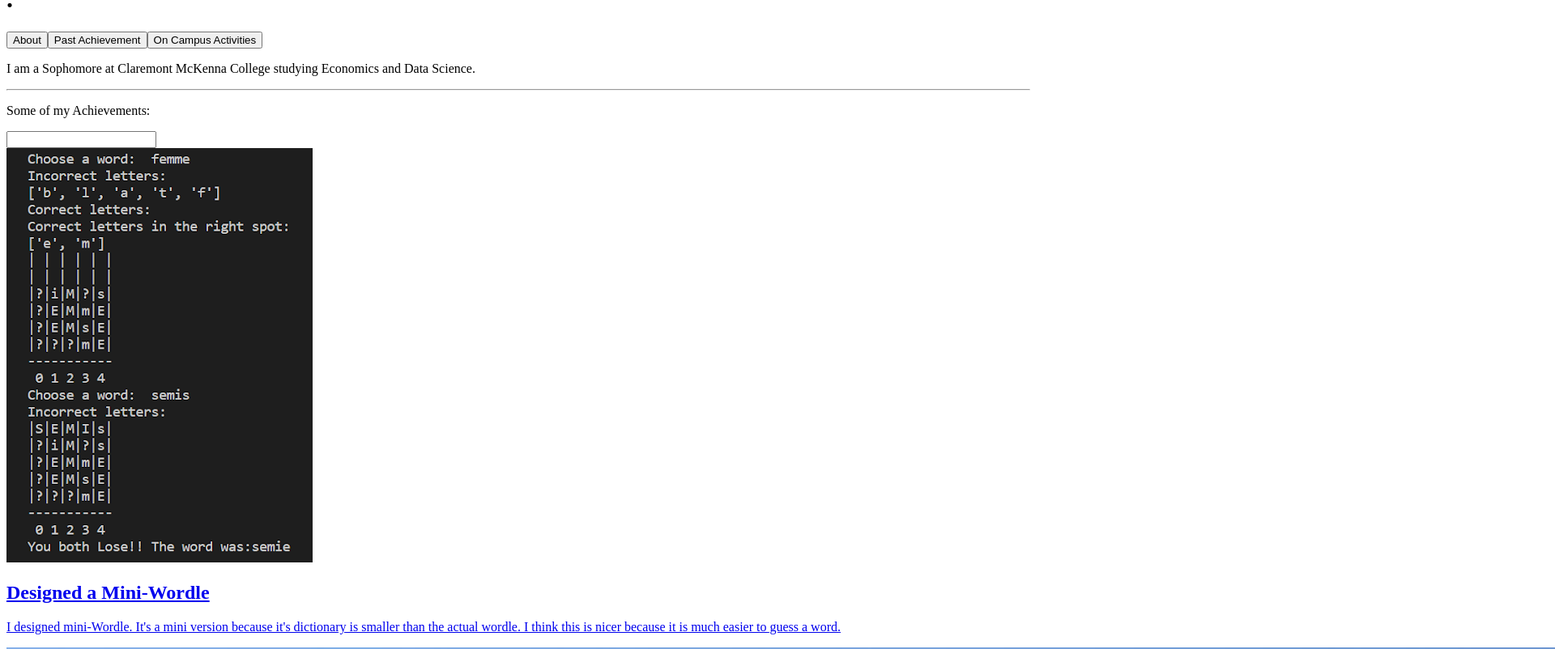
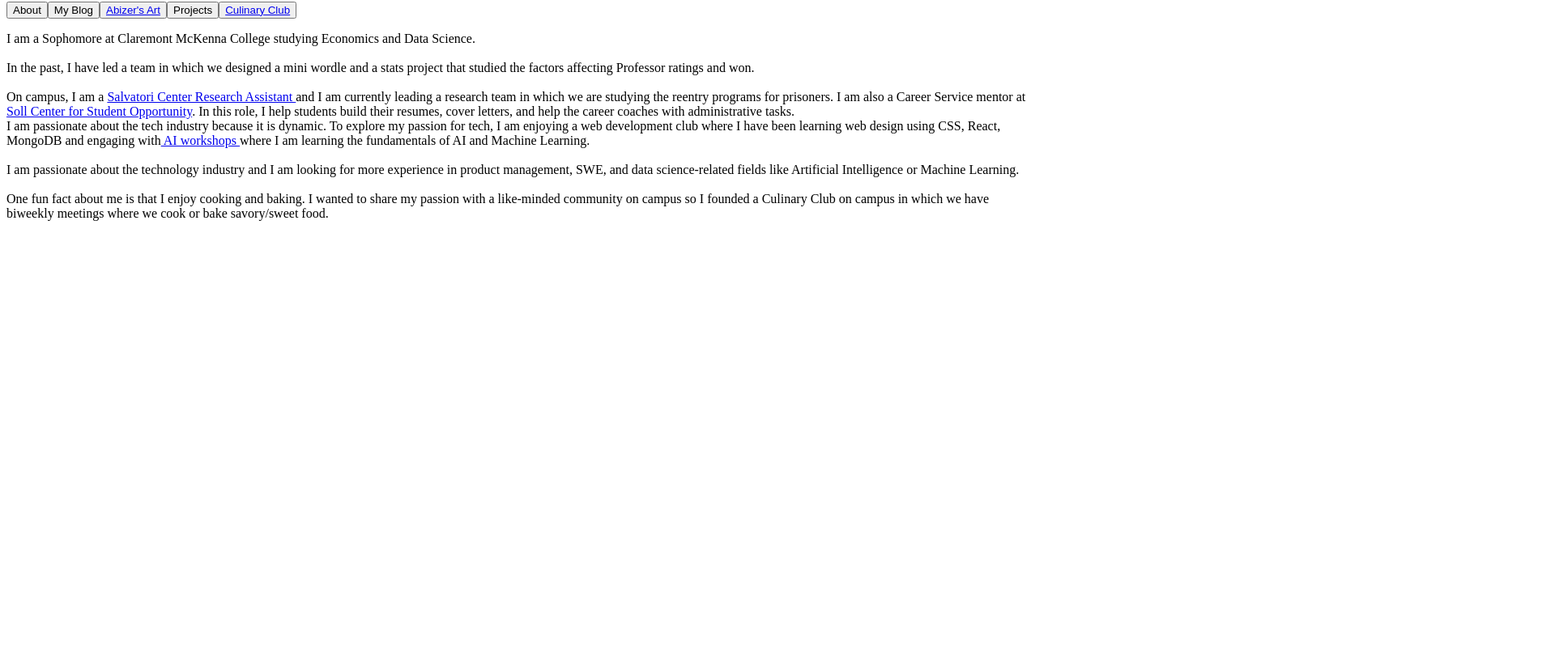
Before and after one commit to abizermamnoon/Abizer-Personal-Website, a Next.js app: page / in a window 1280 px wide. Shown: the part 298-1100 px from the top of the page at 81% size, 1920 px wide, since content can reach past the window. After the commit the page ends 800 px from the top, so only its background shows below. Built offline with nearby package versions, Linux system fonts and the light colour scheme; a web font is replaced by a local one.

Commit message:
made some changes

```diff
--- a/components/Project.tsx
+++ b/components/Project.tsx
@@ -1,14 +1,9 @@
-export default function Project(props:{
-    title: string,
-    description: string,
-    link:string,
-    image: string,
-}){
+export default function Project(props){
     return(
         <p>
             <a href = {props.link}  className = "project-wrapper">
                     <div className ='project-box'>
-                        <img src = {props.image} id = "flan-event" />
+                        <img src = {props.image} id = "flan-event" alt = {props.alt} />
                         <h2> {props.title}</h2>
                         <p>{props.description}  </p>
 
--- /dev/null
+++ b/data/blog.tsx
@@ -0,0 +1,18 @@
+const blog = [
+    {
+        title: "Salvatori Team",
+        description: "This is my Salvatori team. We are a small, tight-knit community who are passionate about the nitty-gritty components of the US Constitution such as religion in high schools, the Supreme Court decison on abortion and freedom to be an individual in scoiety",
+        link: "https://www.salvatoricenter.org/category/past-event/",
+        image: "salvatori-team.jpg",
+        alt: "Salvatori Team"
+    },
+    {
+        title: "Explore Prisoner Reentry Programs on Your Own",
+        description: "Over the past couple of weeks, I have been scrolling through literature about prisoner reentry programs. I would recommend the following literature if you are curious about exploring reentry programs for prisoners: 1) Jonson, Cheryl Lero, and Francis T. Cullen Prisoner reentry programs. Crime and justice 44, no. 1 (2015): 517-575. 2) Mears, Daniel P., and Joshua C. Cochran. Prisoner reentry in the era of mass incarceration. Sage Publications, 2014, 3) Petersilia, Joan. What works in prisoner reentry-reviewing and questioning the evidence. Fed. Probation 68 (2004), 4)Bahr, S. J., Harris, L., Fisher, J. K., & Harker Armstrong, A. (2010). Successful reentry: What differentiates successful and unsuccessful parolees?. International journal of offender therapy and comparative criminology, 54(5), 667-692, 5) Lockwood, Susan, John M. Nally, Taiping Ho, and Katie Knutson. The effect of correctional education on postrelease employment and recidivism: A 5-year follow-up study in the state of Indiana. Crime & delinquency 58, no. 3 (2012)",
+        link: "",
+        image: "prison-inout.jpg",
+        alt: "Stephen Buerger 2015"
+    }
+];
+
+export default blog;
--- a/data/projects.tsx
+++ b/data/projects.tsx
@@ -1,15 +1,12 @@
 const projects = [
         {
-            title: "Salvatori Team",
-            description: "This is my Salvatori team. We are a small, tight-knit community who are passionate about the nitty-gritty components of the US Constitution such as religion in high schools, the Supreme Court decison on abortion and freedom to be an individual in scoiety",
-            link: "https://www.salvatoricenter.org/category/past-event/",
-            image: "salvatori-team.jpg",
-        },
-        {
-            title: "Making Flan",
-            description: "One of the highlights of our Culinary Club events was baking flan, and it was absolutely delicious! 😋",
-            link: "https://www.instagram.com/p/CbpIEqELjR_/",
-            image: "flan-event.png",
+            title:"Designed a Mini-Wordle",
+            description: "I designed mini-Wordle. This wordle gives you the option to play by yourself, aginst an AI or watch an AI compete with another AI",
+            image: "wordle.png",
+            link: "https://github.com/abizermamnoon/Mini-Wordle-with-AI.git",
+            alt: "mini-wordle image"
         }
     ];
-export default projects;
+
+
+export default projects
--- a/pages/index.tsx
+++ b/pages/index.tsx
@@ -2,6 +2,7 @@ import Head from "next/head";
 
 import Project from "../components/Project";
 import projects from "../data/projects";
+import blog from "../data/blog";
 import ReactTypingEffect from "react-typing-effect";
 import { useState } from "react";
 export default function Index() {
@@ -10,12 +11,7 @@ export default function Index() {
     const [search, setSearch] = useState("");
     const filteredProjects = projects.filter( d => d.title.toLowerCase().includes(search.toLowerCase));
     const myName = "Abizer"
-    const wordle = {
-        title:"Designed a Mini-Wordle",
-        description: "I designed mini-Wordle. It's a mini version because it's dictionary is smaller than the actual wordle. I think this is nicer because it is much easier to guess a word.",
-        image: "wordle.png",
-        link: "https://github.com/abizermamnoon/Mini-Wordle-with-AI.git",
-    }
+
 
 
 
@@ -32,42 +28,46 @@ export default function Index() {
             <div id = "container">
                 <div id = "top-section">
                 <img src = "abizer-pic.png" id = "abizer-pic" />
-                <h1>Hi, nice to meet you! <br/> I'm <ReactTypingEffect text = {["Abizer"]}/>. </h1>
+                <h1>Hi, nice to meet you! <br/> I'm <ReactTypingEffect text = {["Abizer"]}/> </h1>
 
                 </div>
                 <button className= {(tab ==="about") ? "tab selected": "tab"} onClick = {() => setTab("about")}>About</button>
-                <button className= {(tab ==="past achievements") ? "tab selected": "tab"} onClick = {() => setTab("past achievements")}>Past Achievement</button>
-                <button className= {(tab ==="On Campus Activities") ? "tab selected": "tab"} onClick = {() => setTab("On Campus Activities")}>On Campus Activities</button>
+                <button className= {(tab ==="blog") ? "tab selected": "tab"} onClick = {() => setTab("blog")}>My Blog</button>
+                <button className= {(tab ==="abizer art") ? "tab selected": "tab"} onClick = {() => setTab("abizer art")}><a href = "https://www.instagram.com/ab_just_for_fun/"> Abizer's Art  </a> </button>
+                <button className= {(tab ==="projects") ? "tab selected": "tab"} onClick = {() => setTab("projects")}>Projects  </button>
+                <button className= {(tab ==="culinary club") ? "tab selected": "tab"} onClick = {() => setTab("culinary club")}><a href = "https://www.instagram.com/claremontculinaryclub/">Culinary Club  </a> </button>
+
                 {(tab === "about")?(
                     <p>
-                    I am a Sophomore at Claremont McKenna College studying Economics and Data Science.
+                    I am a Sophomore at Claremont McKenna College studying Economics and Data Science. <br/>
+                    <br/>
+                    In the past, I have led a team in which we designed a mini wordle and a stats project that studied the factors affecting Professor ratings and won. <br/><br/>
+
+                    On campus, I am a <a href = "https://www.salvatoricenter.org/">Salvatori Center Research Assistant </a> and I am currently leading a research team in which we are studying the reentry programs for prisoners. I am also a Career Service mentor at <a href = "https://www.cmc.edu/career-services">Soll Center for Student Opportunity</a>. In this role, I help students build their resumes, cover letters, and help the career coaches with administrative tasks.<br/>
+                    I am passionate about the tech industry because it is dynamic. To explore my passion for tech, I am enjoying a web development club where I have been learning web design using CSS, React, MongoDB and engaging with<a href = "https://www.p-ai.org/Project"> AI workshops </a>where I am learning the fundamentals of AI and Machine Learning.
+                    <br/><br/>
+                    I am passionate about the technology industry and I am looking for more experience in product management, SWE, and data science-related fields like Artificial Intelligence or Machine Learning. <br/><br/>
+                    One fun fact about me is that I enjoy cooking and baking. I wanted to share my passion with a like-minded community on campus so I founded a Culinary Club on campus in which we have biweekly meetings where we cook or bake savory/sweet food.
                     </p>
-                ):(tab === "past achievements") ? (
+                ):(tab === "blog") ? (
                     <p>
-                        In the past, I have led a team in which we designed a mini wordle and a stats project that studied the factors affecting Professor ratings and won. <br/>
+                        {blog.map(d => (
+                            <Project
+                                title = {d.title}
+                                description = {d.description}
+                                link = {d.link}
+                                image = {d.image}
+                                alt = {d.alt}
+                                />
+                            ))}
                     </p>
-                ) : (
+                ) : (tab === "abizer art") ? (
                     <p>
-                    On campus, I am a <a href = "https://www.salvatoricenter.org/">Salvatori Center Research Assistant </a> and I am currently leading a research team in which we are studying the reentry programs for prisoners. I am also a Career Service mentor at <a href = "https://www.cmc.edu/career-services">Soll Center for Student Opportunity</a>. In this role, I help students build their resumes, cover letters, and help the career coaches with administrative tasks.<br/>
-                    I am passionate about the tech industry because it is dynamic. To explore my passion for tech, I am enjoying a web development club where I have been learning web design using CSS, React, MangoDB and engaging with<a href = "https://www.p-ai.org/Project"> AI workshops </a>where I am learning the fundamentals of AI and Machine Learning.
-                    <br/>I am passionate about the technology industry and I am looking for more experience in product management, SWE, and data science-related fields like Artificial Intelligence or Machine Learning. <br/>One fun fact about me is that I enjoy cooking and baking. I wanted to share my passion with a like-minded community on campus so I founded a <a href ="https://www.instagram.com/claremontculinaryclub/">Culinary Club</a> on campus in which we have biweekly meetings where we cook or bake savory/sweet food.
+
                     </p>
 
-                )}
-
-
-                <hr/>
-                <p> Some of my Achievements:</p>
-                <input type = "text" value = {search} onChange={ e => setSearch(e.target.value)}/>
-
-                <a href = {wordle.link} className = "project-wrapper">
-                    <div className ='project-box'>
-                        <img src = {wordle.image} id = "flan-event" />
-                        <h2> {wordle.title}</h2>
-                        <p>{wordle.description} </p>
-
-                    </div>
-                </a>
+                ) : (tab === "projects") ? (
+                    <p>
 
                         {projects.map(d => (
                             <Project
@@ -75,11 +75,18 @@ export default function Index() {
                                 description = {d.description}
                                 link = {d.link}
                                 image = {d.image}
+                                alt = {d.alt}
                                 />
                             ))}
+
+                    </p>
+                ) : (
+                    <p>
+
+                    </p>
+                )}
+
                 </div>
+                </>
 
-
-        </>
-    );
-}
+                )}
--- a/styles/globals.css
+++ b/styles/globals.css
@@ -109,6 +109,11 @@ hr{
     opacity: 0.5;
 }
 
+.tab a {
+    color:black;
+    text-decoration:none;
+}
+
 .tab.selected{
     opacity:1.0;
 }
```
Also changed, not shown: public/prison-inout.jpg (added). Lines whose indentation alone changed are shown as unchanged.
